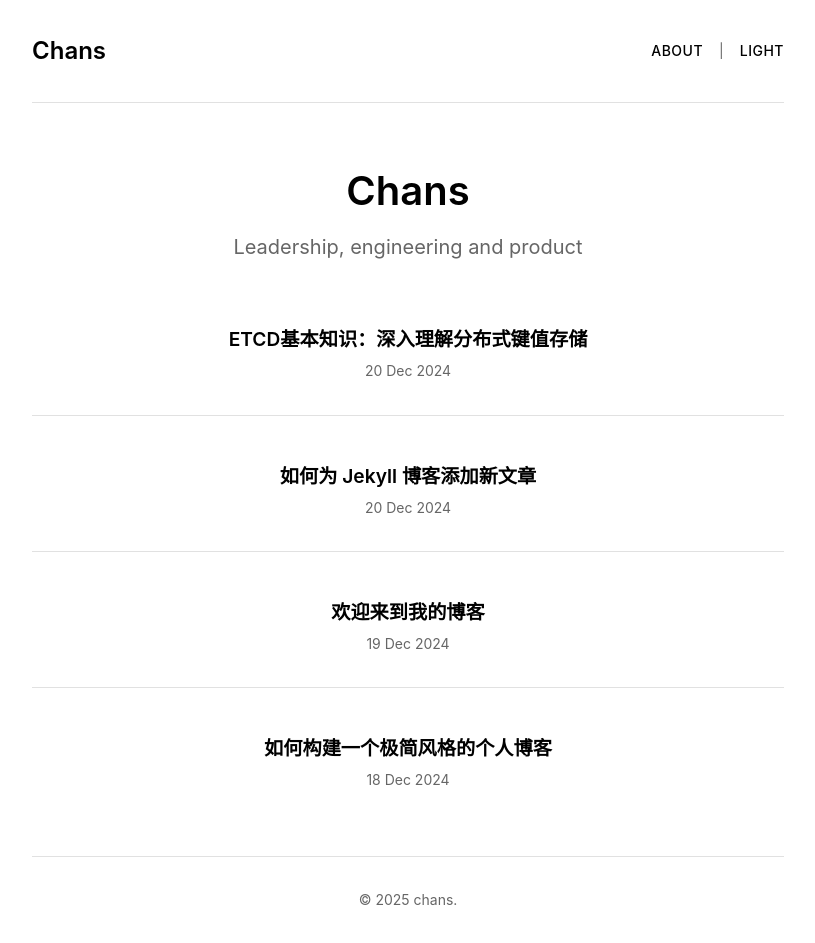
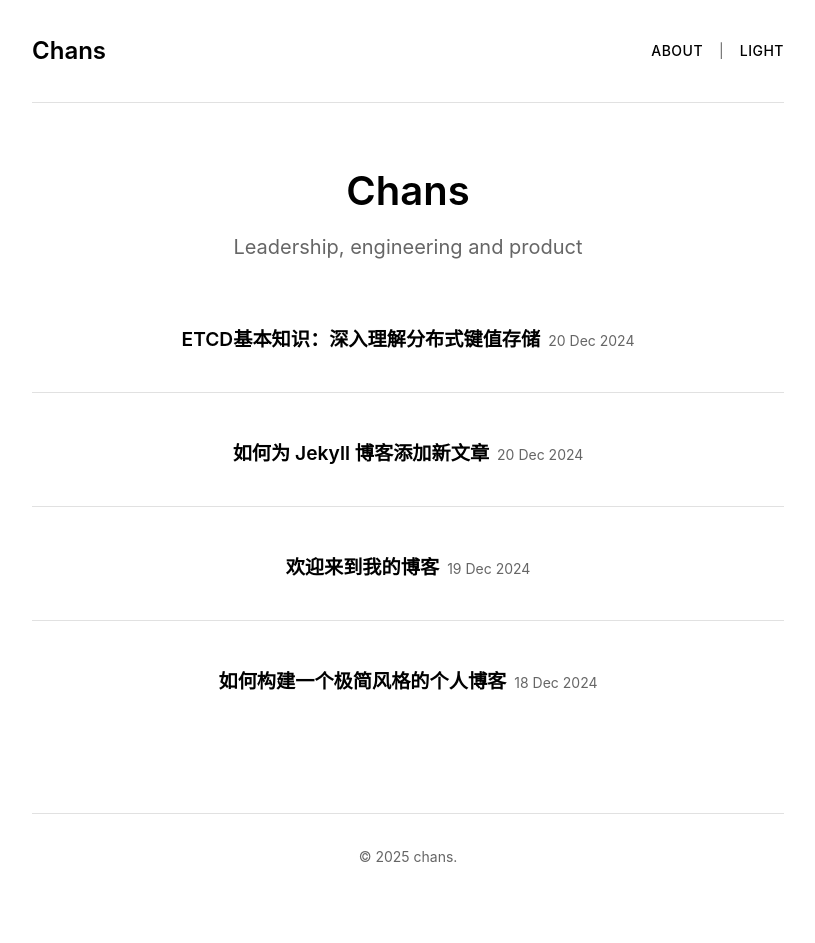
Before and after one commit to chanslights/blog, a Jekyll site: the page built from index.html, in a window 1280 px wide. Shown: the whole page, without its empty margins (232-1047 px from the left). Built offline with Jekyll 4.4.1, drawn with Linux system fonts in a browser that asks for light colours; after the commit the page ends 900 px from its top, so only the background shows below that.

Commit message:
调整标题和时间的大小

```diff
--- a/assets/css/main.css
+++ b/assets/css/main.css
@@ -202,6 +202,10 @@ body {
     margin-bottom: var(--spacing-xs);
     line-height: 1.3;
     text-align: center; /* 居中显示文章标题 */
+    display: flex;
+    justify-content: center;
+    align-items: baseline;
+    gap: 0.5rem;
 }
 
 .post-item-title a {
@@ -218,7 +222,7 @@ body {
     font-size: 0.875rem;
     color: var(--text-secondary);
     font-weight: 400;
-    text-align: center; /* 居中显示日期 */
+    flex-shrink: 0;
 }
 
 /* Post Content */
--- a/index.html
+++ b/index.html
@@ -14,10 +14,8 @@ layout: default
                 <li class="post-item">
                     <h2 class="post-item-title">
                         <a href="{{ post.url | relative_url }}">{{ post.title }}</a>
+                        <span class="post-item-date">{{ post.date | date: "%d %b %Y" }}</span>
                     </h2>
-                    <div class="post-item-date">
-                        {{ post.date | date: "%d %b %Y" }}
-                    </div>
                 </li>
             {% endfor %}
         </ul>
```
